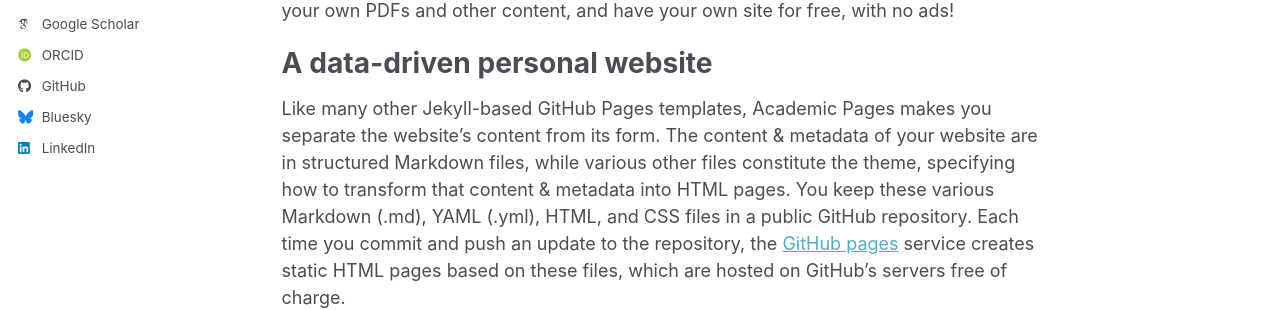
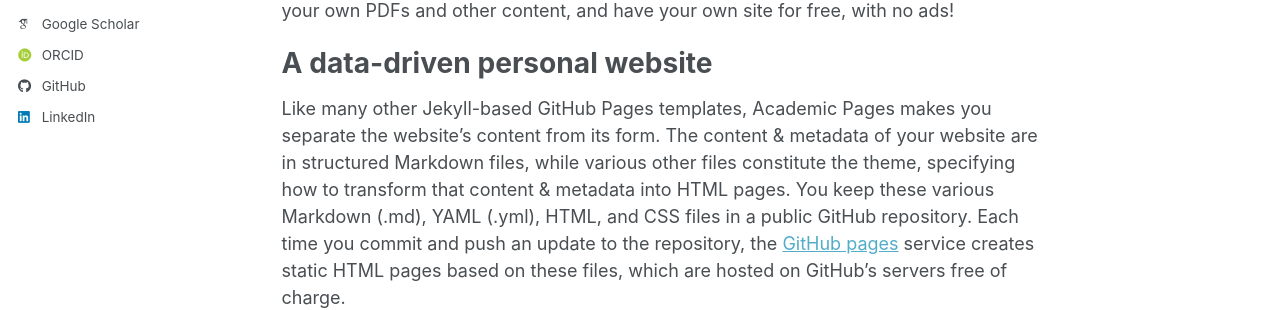
Before and after one commit to fei407/fei407.github.io, a Jekyll site: the page built from _pages/about.md, in a window 1280 px wide. Shown: the part 441-751 px from the top of the page. Built offline with Jekyll 4.4.1, drawn with Linux system fonts in a browser that asks for light colours; some web fonts are replaced; a script bundle is joined from its source files by our own code; library files that are not in the unit come from our copies.

Commit message:
update info

```diff
--- a/_config.yml
+++ b/_config.yml
@@ -13,7 +13,7 @@
 title_separator          : "-"
 name                     : &name "Fei Wu"
 description              : &description "Your Name's academic portfolio"   # Update this with a general description of your site, this is the default if not overridden by a page
-url                      : https://https://fei407.github.io # The base hostname & protocol for your site e.g. "https://[your GitHub username].github.io",
+url                      : "https://https://fei407.github.io" # The base hostname & protocol for your site e.g. "https://[your GitHub username].github.io",
                                                            # or if you already have some other page hosted on Github then use "https://[your GitHub username].github.io/[Your Repo Name]"
 baseurl                  : "" # the subpath of your site, e.g. "/blog"
 repository               : "fei407/fei407.github.io"
@@ -38,7 +38,7 @@
   googlescholar    : "https://scholar.google.com/citations?user=vS-QLF4AAAAJ&hl=en&authuser=1"
   inspire-hep      : # URL
   impactstory      : # URL
-  orcid            : "https://orcid.org/my-orcid?orcid=0000-0001-5149-1143"
+  orcid            : "https://orcid.org/0000-0001-5149-1143"
   semantic         : # URL
   ssrn             : # URL
   pubmed           : # URL
@@ -57,7 +57,7 @@
 
   # Social media
   artstation       : # Username
-  bluesky          : "bsky.app" # Replace this with you Bluesky username
+  bluesky          : # Username
   facebook         : # Username
   flickr           : # Username
   foursquare       : # Username
```
